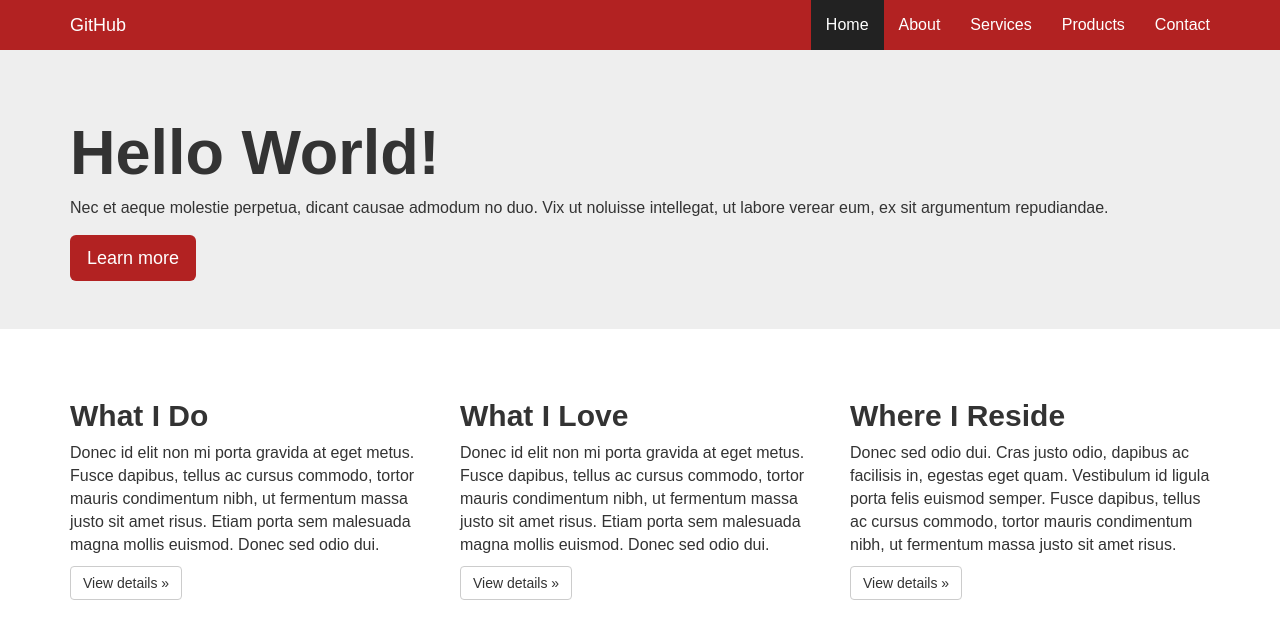
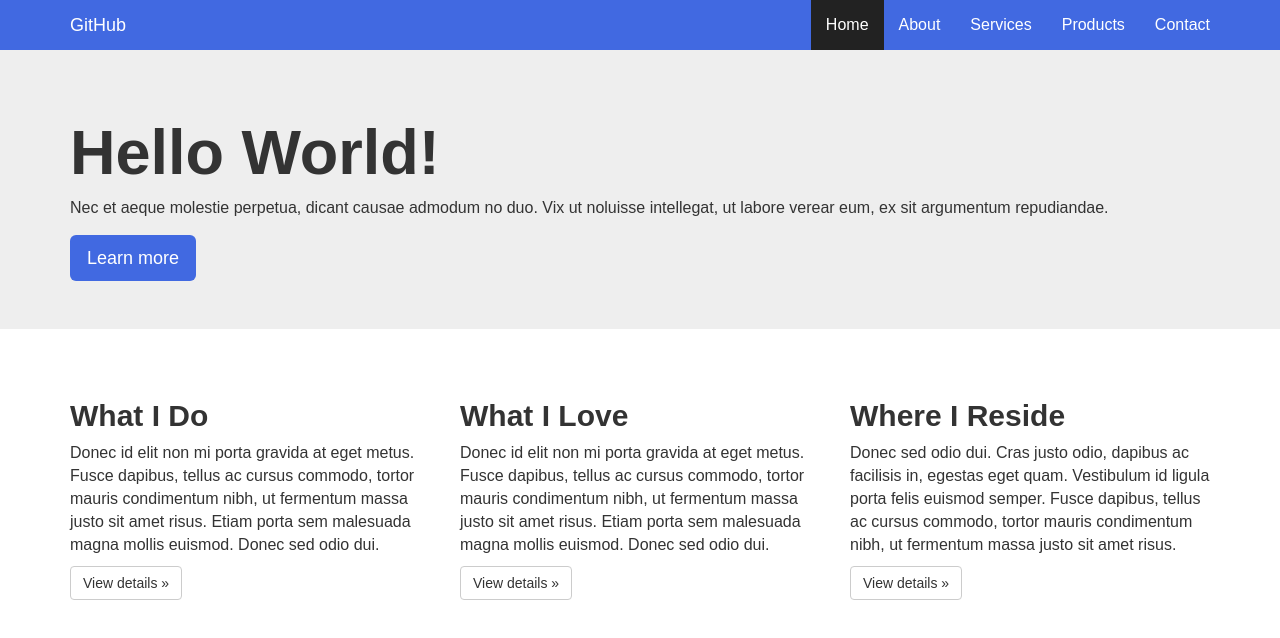
Before and after one commit to urbanoluna/githubtst, a website: page index.html in a window 1280 px wide. Drawn offline with Linux system fonts and the light colour scheme.

Commit message:
Changed red website theme to blue

```diff
--- a/sass/main.scss
+++ b/sass/main.scss
@@ -5,7 +5,7 @@ body {
 }
 
 .navbar-inverse {
-    background-color: firebrick;
+    background-color: royalblue;
     border: none;
 
     .navbar-nav > li > a {
@@ -46,6 +46,6 @@ body {
 }
 
 .btn-primary {
-    background-color: firebrick;
+    background-color: royalblue;
     border-color: transparent;
 }
```
Also changed, not shown: css/main.css.
